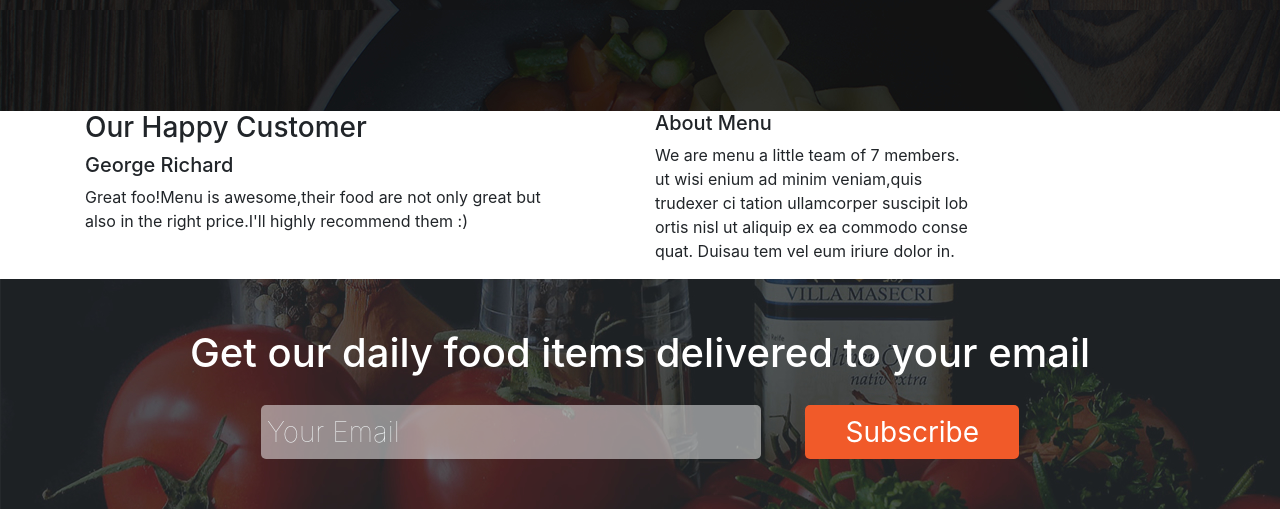
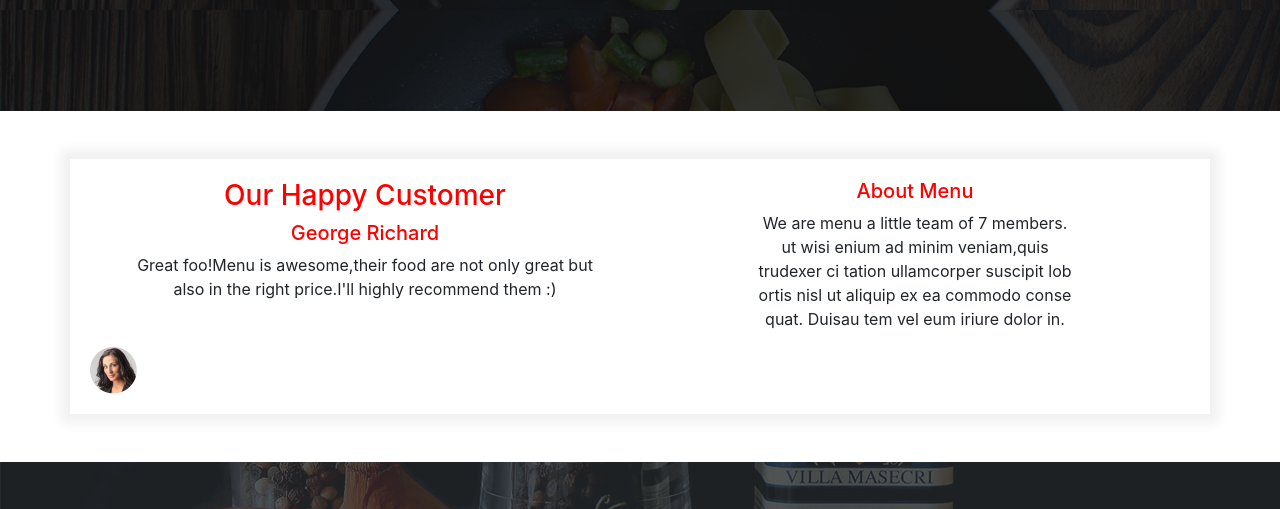
Before and after one commit to abbiemurugi/AnitasKitchen, a plain HTML site: page index.html in a window 1280 px wide. Shown: the part 2309-2818 px from the top of the page. Drawn offline with Linux system fonts and the light colour scheme.

Commit message:
cchanges5

```diff
--- a/css/styles.css
+++ b/css/styles.css
@@ -86,9 +86,19 @@
   height: 700px;
 }
 .comments {
-  box-shadow: 2px 2px 7px rgba(0, 0, 0, 0.7);
-  margin-top: 20em;
-  border: 2px solid rgba(211, 211, 211, 0.14);
+  text-align: center;
+  box-shadow: 0 0 10px 10px #F2F2F2;
+  border-style: solid;
+  border-width: 20px;
+  border-color: white;
+  margin-top: 3em;
+  margin-bottom: 3em;
+}
+.comments h5 {
+  color: red;
+}
+.comments h3 {
+  color: red;
 }
 .abby{
   background-color: white;
--- a/index.html
+++ b/index.html
@@ -110,7 +110,7 @@
 </div>
 </div>
 <div class="container">
-<div class="row" class="comments">
+<div class="row comments">
   <div class="col-md-6">
     <h3>Our Happy Customer</h3>
     <h5>George Richard</h5>
@@ -125,6 +125,7 @@
     ortis nisl ut aliquip ex ea commodo conse<br>
     quat. Duisau tem vel eum iriure dolor in.<br>
 </div>
+<img src="images/p1.png" alt="images">
 </div>
 </div>
 <div class="col-md-12 mail" id="mail">
```
